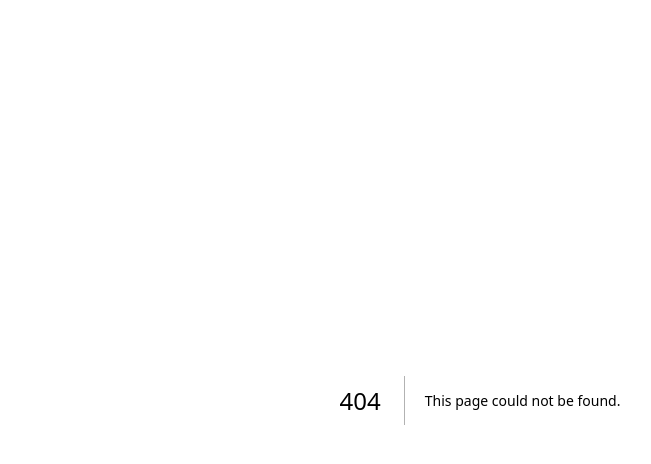
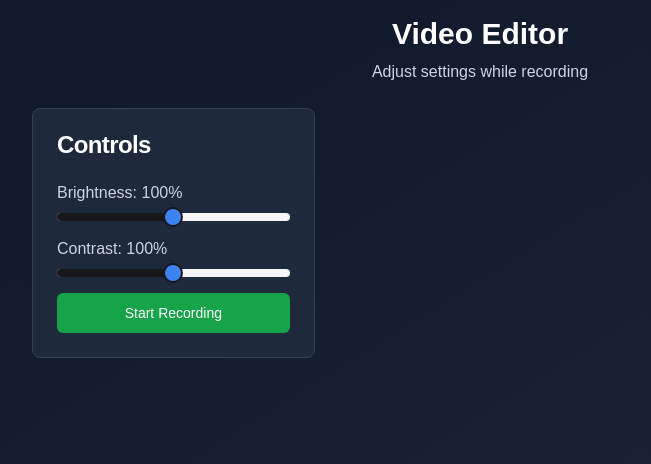
Before and after one commit to puppe1990/Algorithmic-Art-Generator, a Next.js app: page /video-editor in a window 1280 px wide. Before the commit this address had no page. Shown: the top 464 px of the page, without its empty margins (160-811 px from the left). Built offline with nearby package versions, Linux system fonts and the light colour scheme; no server answers.

Commit message:
feat: add live video editor page

```diff
--- /dev/null
+++ b/app/video-editor/page.tsx
@@ -0,0 +1,115 @@
+"use client"
+
+import { useEffect, useRef, useState } from "react"
+import { Button } from "@/components/ui/button"
+import { Slider } from "@/components/ui/slider"
+import { Card, CardContent, CardHeader, CardTitle } from "@/components/ui/card"
+
+export default function VideoEditorPage() {
+  const videoRef = useRef<HTMLVideoElement>(null)
+  const mediaRecorderRef = useRef<MediaRecorder | null>(null)
+  const chunksRef = useRef<Blob[]>([])
+
+  const [recording, setRecording] = useState(false)
+  const [brightness, setBrightness] = useState(100)
+  const [contrast, setContrast] = useState(100)
+
+  // Start webcam stream
+  useEffect(() => {
+    navigator.mediaDevices.getUserMedia({ video: true, audio: true }).then((stream) => {
+      const video = videoRef.current
+      if (video) {
+        video.srcObject = stream
+        video.play()
+      }
+    })
+  }, [])
+
+  const startRecording = () => {
+    const video = videoRef.current
+    if (!video || recording) return
+    const stream = (video as HTMLVideoElement).captureStream()
+    const recorder = new MediaRecorder(stream)
+    chunksRef.current = []
+    recorder.ondataavailable = (e) => {
+      if (e.data.size > 0) chunksRef.current.push(e.data)
+    }
+    recorder.onstop = () => {
+      const blob = new Blob(chunksRef.current, { type: "video/webm" })
+      const url = URL.createObjectURL(blob)
+      const link = document.createElement("a")
+      link.href = url
+      link.download = `recording-${Date.now()}.webm`
+      link.click()
+      URL.revokeObjectURL(url)
+      setRecording(false)
+    }
+    recorder.start()
+    mediaRecorderRef.current = recorder
+    setRecording(true)
+  }
+
+  const stopRecording = () => {
+    mediaRecorderRef.current?.stop()
+  }
+
+  const filterStyle = {
+    filter: `brightness(${brightness}%) contrast(${contrast}%)`,
+  }
+
+  return (
+    <div className="min-h-screen bg-gradient-to-br from-slate-900 to-slate-800 p-4">
+      <div className="max-w-4xl mx-auto space-y-6">
+        <header className="text-center">
+          <h1 className="text-3xl font-bold text-white mb-2">Video Editor</h1>
+          <p className="text-slate-300">Adjust settings while recording</p>
+        </header>
+        <div className="grid grid-cols-1 md:grid-cols-3 gap-6">
+          <aside className="space-y-4 md:col-span-1">
+            <Card className="bg-slate-800 border-slate-700">
+              <CardHeader>
+                <CardTitle className="text-white">Controls</CardTitle>
+              </CardHeader>
+              <CardContent className="space-y-4">
+                <div className="space-y-2">
+                  <label className="text-slate-300">Brightness: {brightness}%</label>
+                  <Slider
+                    value={[brightness]}
+                    min={50}
+                    max={150}
+                    step={1}
+                    onValueChange={([v]) => setBrightness(v)}
+                    className="[&_[role=slider]]:bg-blue-500"
+                  />
+                </div>
+                <div className="space-y-2">
+                  <label className="text-slate-300">Contrast: {contrast}%</label>
+                  <Slider
+                    value={[contrast]}
+                    min={50}
+                    max={150}
+                    step={1}
+                    onValueChange={([v]) => setContrast(v)}
+                    className="[&_[role=slider]]:bg-blue-500"
+                  />
+                </div>
+                {recording ? (
+                  <Button onClick={stopRecording} className="w-full bg-red-600 hover:bg-red-700 text-white">
+                    Stop Recording
+                  </Button>
+                ) : (
+                  <Button onClick={startRecording} className="w-full bg-green-600 hover:bg-green-700 text-white">
+                    Start Recording
+                  </Button>
+                )}
+              </CardContent>
+            </Card>
+          </aside>
+          <section className="md:col-span-2 flex items-center justify-center">
+            <video ref={videoRef} style={filterStyle} className="rounded-lg w-full" />
+          </section>
+        </div>
+      </div>
+    </div>
+  )
+}
```
